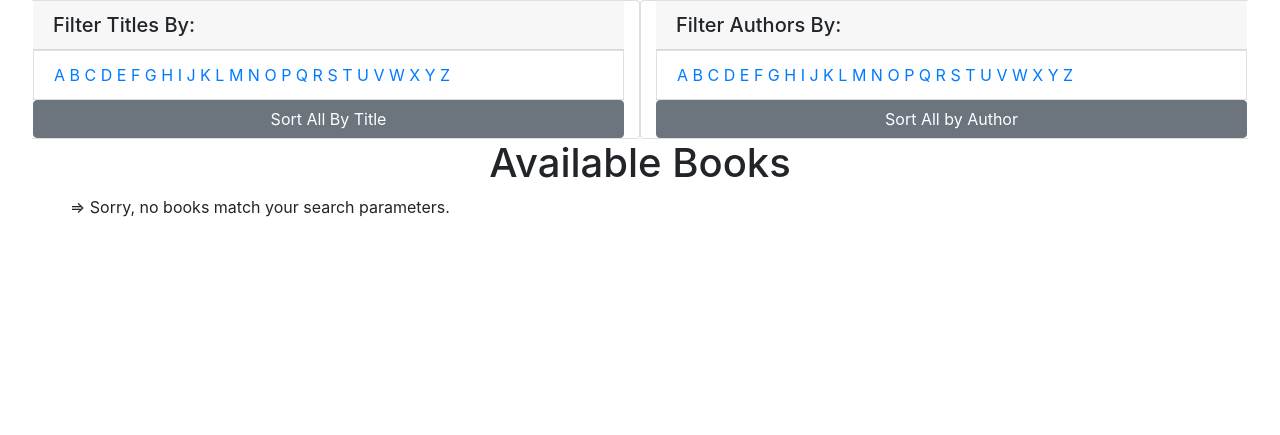
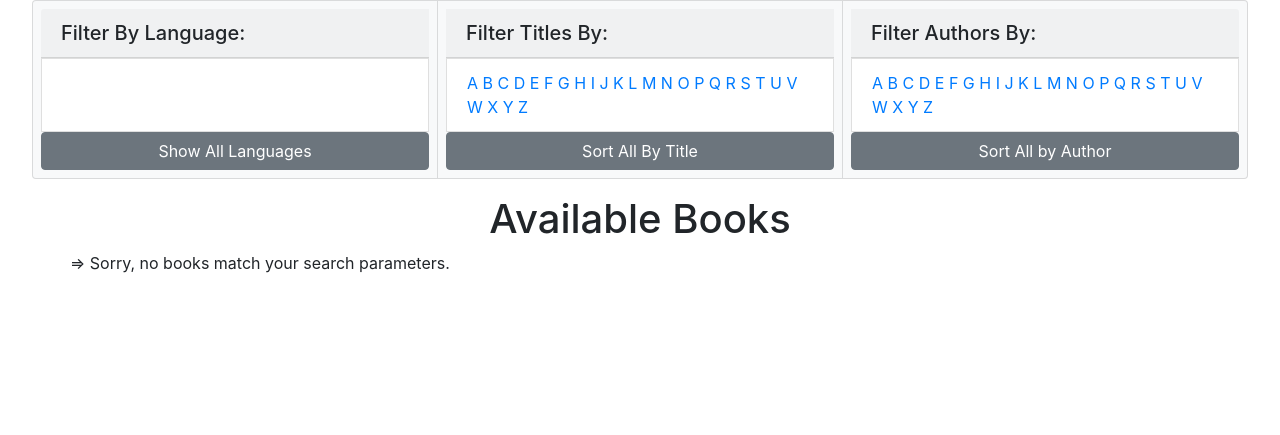
Before and after one commit to Janell-Huyck/overdrive-library, a Django app: page /digital_books/all_books?title_filter=A in a window 1280 px wide. Shown: the part 124-559 px from the top of the page. Run offline with Django 3.2, Linux system fonts and the light colour scheme; data that the repository does not hold is empty; some libraries are stand-ins or nearby versions.

Commit message:
added filter by language

```diff
--- a/digital_books/views.py
+++ b/digital_books/views.py
@@ -32,12 +32,18 @@ def index(request):
         books = books.filter(
             author_last__istartswith=author_filter_by)
 
+    language_filter_by = request.GET.get('language')
+    if language_filter_by:
+        books = books.filter(language=language_filter_by)
+
+    languages = sorted(list({book.language for book in Book.objects.all()}))
     color = random_color
     return render(request, 'digital_books/index.html', {
 
         'books': books,
         'color': color,
-        'letters': letters
+        'letters': letters,
+        'languages': languages
     })
 
 
--- a/templates/digital_books/index.html
+++ b/templates/digital_books/index.html
@@ -2,8 +2,19 @@
 {% extends '../base.html' %}
 {% block body_block %}
 <div class="display-flex flex-column">
-<div class="row">
-    <div class="card col-sm-6">
+<div class="card-group">
+    <div class="card p-2 bg-light mb-3">
+        <h5 class="card-header">Filter By Language:</h5>
+        <div class="list-group-item">
+            {% for language in languages %}
+                <a href="{% url 'all_books'%}?language={{language}}">{{language}}</a>
+            {% endfor %}
+            <br/><br/>
+        </div>
+        <a class="btn btn-secondary float-left" href="{% url 'all_books'%}">Show All Languages</a>
+    </div>
+
+    <div class="card p-2 bg-light mb-3">
         <h5 class="card-header">Filter Titles By:</h5>
         <div class="list-group-item">
             {% for letter in letters %}
@@ -12,7 +23,7 @@
         </div>
         <a class="btn btn-secondary float-left" href="{% url 'all_books'%}?sort=sort_title">Sort All By Title</a>
     </div>
-    <div class="card col-sm-6">
+    <div class="card p-2 bg-light mb-3">
         <h5 class="card-header">Filter Authors By:</h5>
         <div class="list-group-item">
             {% for letter in letters %}
```
